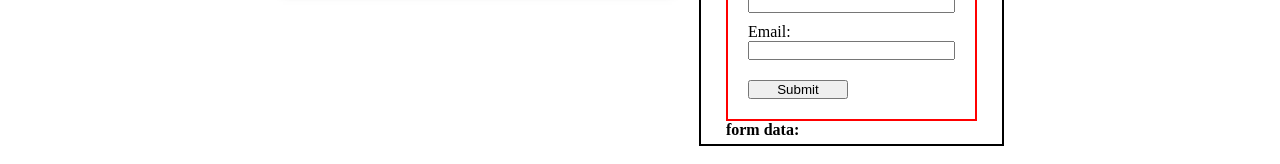
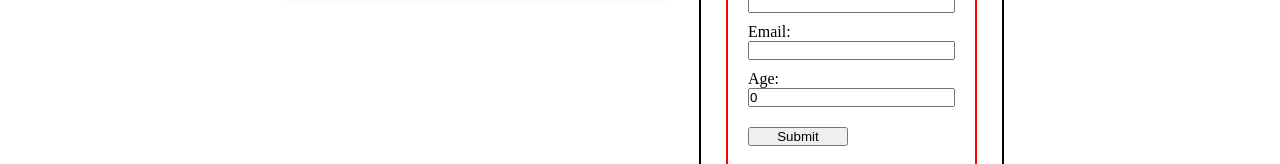
Before and after one commit to Yasin-Horani/react-for-fun, a React (Create React App) app: page / in a window 1280 px wide. Shown: the part 788-952 px from the top of the page. Built offline with nearby package versions, Linux system fonts and the light colour scheme.

Commit message:
Object state in form

```diff
--- a/src/components/MyForm.tsx
+++ b/src/components/MyForm.tsx
@@ -1,22 +1,11 @@
 import { useState } from "react";
 
 function MyForm() {
-  const [formData, setFormData] = useState({
+  const [formInput, setFormInput] = useState({
     name: "",
     email: "",
+    age: 0,
   });
-
-  function handleChange(e: React.ChangeEvent<HTMLInputElement>) {
-    setFormData({
-      ...formData,
-      [e.target.name]: e.target.value,
-    });
-  }
-
-  function handleSubmit(e: React.FormEvent<HTMLFormElement>) {
-    e.preventDefault();
-    console.log(formData);
-  }
 
   return (
     <>
@@ -29,15 +18,20 @@ function MyForm() {
           flexDirection: "column",
           gap: "10px",
         }}
-        onSubmit={handleSubmit}
+        onSubmit={(e) => {
+          e.preventDefault();
+          console.log(formInput);
+        }}
       >
         <label style={{ display: "flex", flexDirection: "column" }}>
           Name:
           <input
             type="text"
             name="name"
-            value={formData.name}
-            onChange={handleChange}
+            value={formInput.name}
+            onChange={(e) =>
+              setFormInput({ ...formInput, name: e.target.value })
+            }
           />
         </label>
         <label style={{ display: "flex", flexDirection: "column" }}>
@@ -45,8 +39,21 @@ function MyForm() {
           <input
             type="text"
             name="email"
-            value={formData.email}
-            onChange={handleChange}
+            value={formInput.email}
+            onChange={(e) =>
+              setFormInput({ ...formInput, email: e.target.value })
+            }
+          />
+        </label>
+        <label style={{ display: "flex", flexDirection: "column" }}>
+          Age:
+          <input
+            type="text"
+            name="age"
+            value={formInput.age}
+            onChange={(e) =>
+              setFormInput({ ...formInput, age: Number(e.target.value) })
+            }
           />
         </label>
         <button style={{ width: "100px", marginTop: "10px" }} type="submit">
@@ -55,7 +62,7 @@ function MyForm() {
       </form>
       <strong>
         form data:
-        {formData.name} {formData.email}
+        {formInput.name} {formInput.email} {formInput.age}
       </strong>
     </>
   );
```
